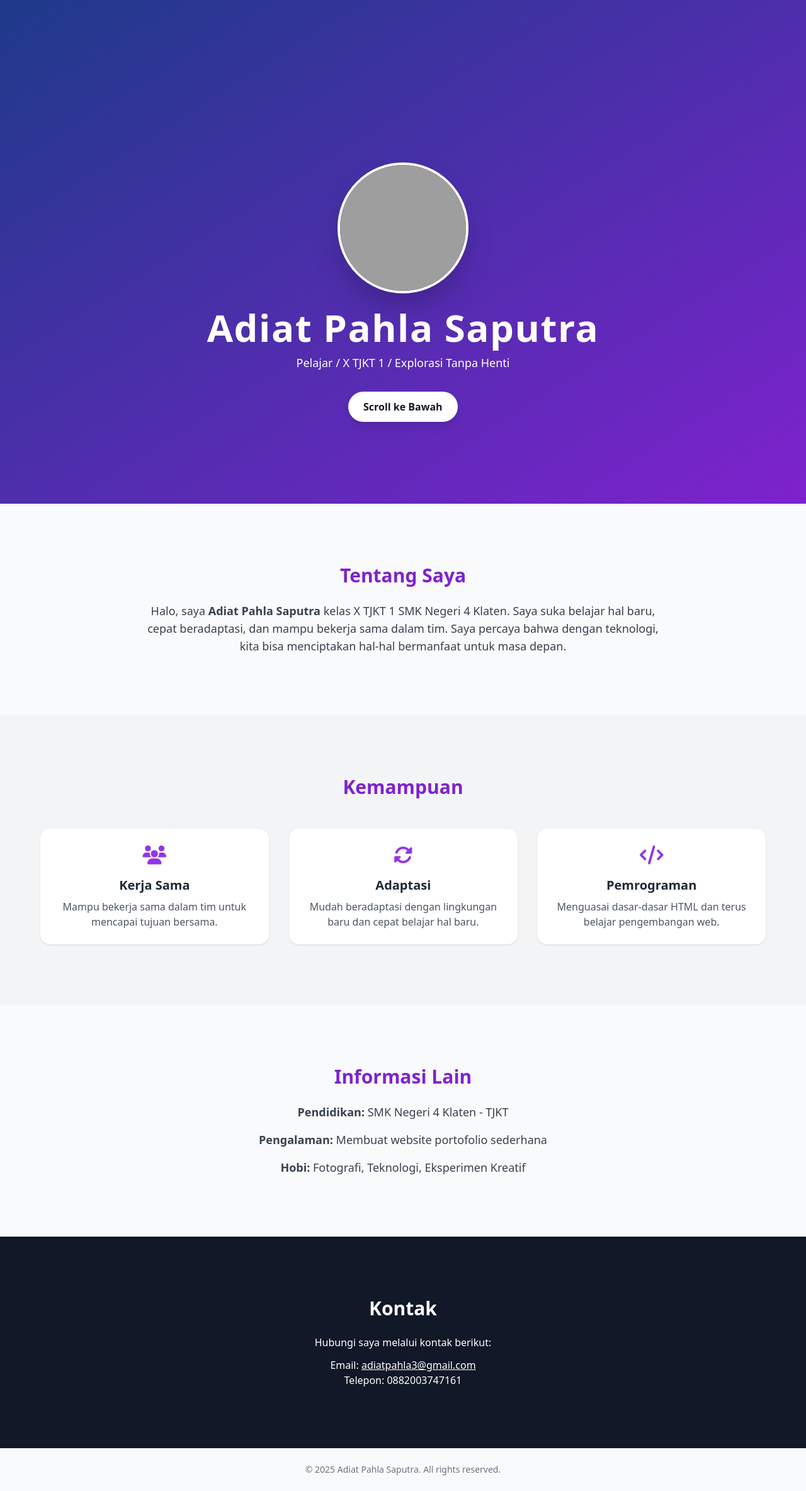
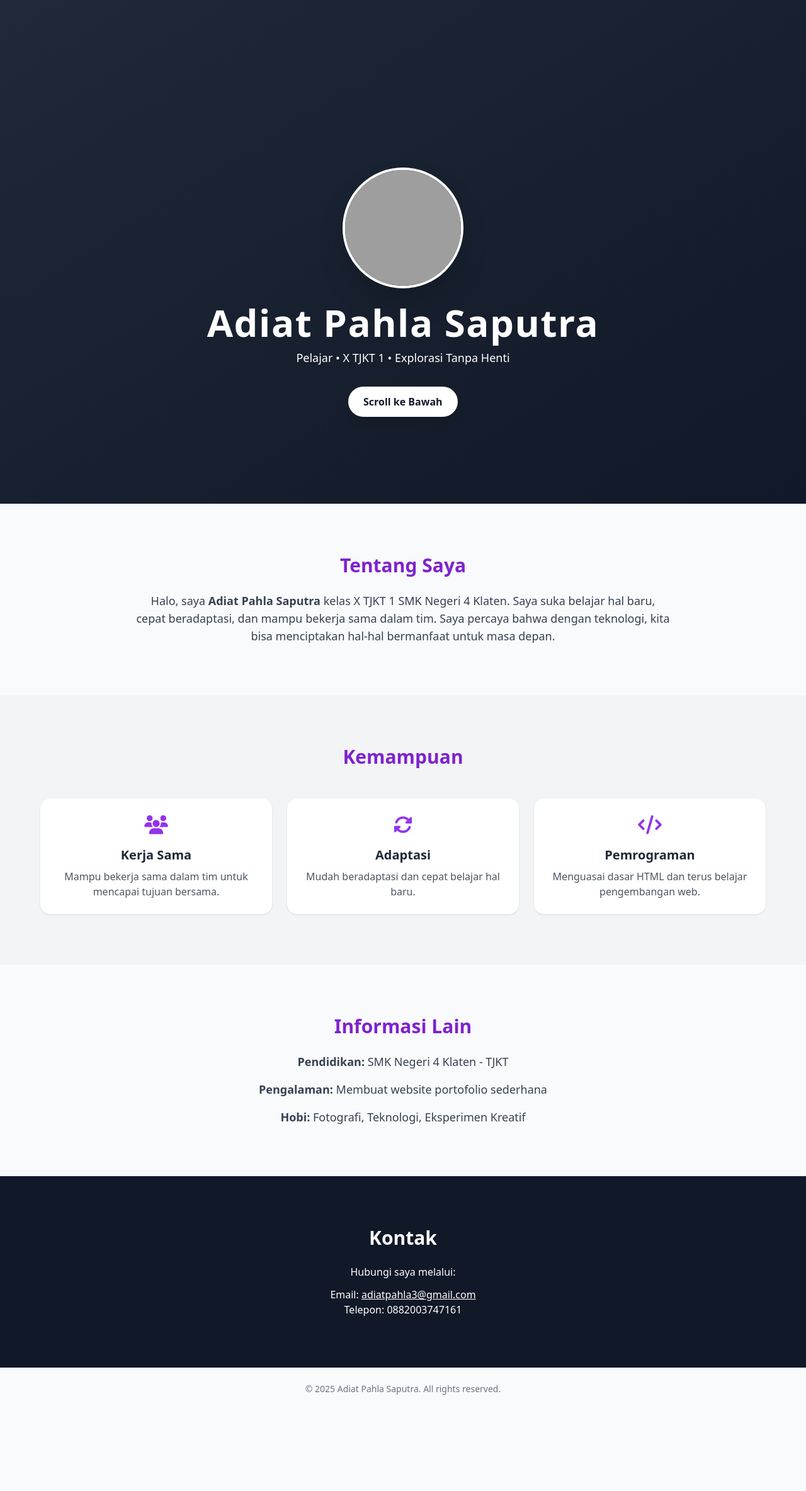
Before and after one commit to adiat686/AdiatTzy, a plain HTML site: page index.html in a window 1280 px wide. Shown: the whole page at 63% size. After the commit the page ends 2240 px from the top, so only its background shows below. Drawn offline with nearby package versions, Linux system fonts and the light colour scheme; grey boxes are pictures that could not be loaded.

Commit message:
Update index.html

```diff
--- a/index.html
+++ b/index.html
@@ -1,10 +1,9 @@
-
 <!DOCTYPE html>
 <html lang="id" class="scroll-smooth">
 <head>
   <meta charset="UTF-8" />
   <meta name="viewport" content="width=device-width, initial-scale=1.0" />
-  <meta name="theme-color" content="#4f46e5" />
+  <meta name="theme-color" content="#000000" />
   <title>Portofolio Adiat</title>
   <link rel="icon" href="favicon.png" type="image/png" />
   <link rel="stylesheet" href="https://cdnjs.cloudflare.com/ajax/libs/font-awesome/6.4.0/css/all.min.css">
@@ -33,16 +32,12 @@
         <a href="#kontak" class="hover:text-purple-500">Kontak</a>
       </div>
 
-      <!-- Tombol sosial + menu hamburger -->
-      <div class="flex items-center space-x-4">
-        <!-- Media Sosial -->
-        <div class="hidden sm:flex space-x-3 text-lg">
-          <a href="https://github.com/adiat686" target="_blank" class="hover:text-gray-800 dark:hover:text-white"><i class="fab fa-github"></i></a>
-          <a href="https://www.instagram.com/adiatpahlasaputra?igsh=MXhrc2E4eDV5d2Zudw==" target="_blank" class="hover:text-pink-500"><i class="fab fa-instagram"></i></a>
-          <a href="https://www.youtube.com/@adiatpahla2097" target="_blank" class="hover:text-red-500"><i class="fab fa-youtube"></i></a>
-          <a href="https://www.tiktok.com/@orangbiasa0714?_t=ZS-90Jy81pj4Hn&_r=1" target="_blank" class="hover:text-gray-700"><i class="fab fa-tiktok"></i></a>
-        </div>
-
+      <!-- Sosial Media -->
+      <div class="flex items-center space-x-4 text-gray-700 dark:text-gray-200">
+        <a href="https://github.com/adiat686" target="_blank"><i class="fab fa-github text-lg hover:text-purple-500"></i></a>
+        <a href="https://www.youtube.com/@adiatpahla2097" target="_blank"><i class="fab fa-youtube text-lg hover:text-red-600"></i></a>
+        <a href="https://www.tiktok.com/@orangbiasa0714" target="_blank"><i class="fab fa-tiktok text-lg hover:text-gray-900 dark:hover:text-white"></i></a>
+        <a href="https://www.instagram.com/adiatpahlasaputra" target="_blank"><i class="fab fa-instagram text-lg hover:text-pink-600"></i></a>
         <button id="menu-btn" class="md:hidden text-2xl text-purple-700 dark:text-purple-300 focus:outline-none">
           <i class="fas fa-bars"></i>
         </button>
@@ -58,20 +53,20 @@
     </div>
   </nav>
 
-  <!-- Hero Section -->
-  <section class="min-h-screen flex flex-col items-center justify-center bg-gradient-to-br from-blue-900 to-purple-700 text-white text-center px-6 pt-28 md:pt-32">
-    <img src="Adiat.jpg" alt="Foto Saya" class="w-32 h-32 sm:w-40 sm:h-40 md:w-52 md:h-52 object-cover rounded-full shadow-2xl mb-6 border-4 border-white" data-aos="fade-down">
-    <h1 class="text-3xl sm:text-4xl md:text-6xl font-extrabold tracking-wide" data-aos="fade-up">Adiat Pahla Saputra</h1>
-    <p class="text-base sm:text-lg mt-3 opacity-90" data-aos="fade-up" data-aos-delay="200">Pelajar / X TJKT 1 / Explorasi Tanpa Henti</p>
+  <!-- Hero -->
+  <section class="min-h-screen flex flex-col items-center justify-center bg-gradient-to-br from-gray-800 to-gray-900 text-white text-center px-6 pt-28 md:pt-32">
+    <img src="Adiat.jpg" alt="Foto Saya" class="w-36 h-36 md:w-48 md:h-48 object-cover rounded-full shadow-2xl mb-6 border-4 border-white" data-aos="fade-down">
+    <h1 class="text-4xl md:text-6xl font-extrabold tracking-wide" data-aos="fade-up">Adiat Pahla Saputra</h1>
+    <p class="text-base md:text-lg mt-3 opacity-90" data-aos="fade-up" data-aos-delay="200">Pelajar • X TJKT 1 • Explorasi Tanpa Henti</p>
     <a href="#tentang" class="mt-8 px-6 py-3 bg-white text-gray-900 font-semibold rounded-full shadow-lg hover:bg-gray-200 transition" data-aos="zoom-in" data-aos-delay="400">
       Scroll ke Bawah
     </a>
   </section>
 
-  <!-- Tentang Saya -->
-  <section id="tentang" class="max-w-4xl mx-auto py-20 md:py-24 px-6 md:px-8">
-    <h2 class="text-3xl font-bold mb-6 text-center text-purple-700 dark:text-purple-400" data-aos="fade-up">Tentang Saya</h2>
-    <p class="leading-relaxed text-gray-700 dark:text-gray-300 text-center text-base sm:text-lg" data-aos="fade-up" data-aos-delay="200">
+  <!-- Tentang -->
+  <section id="tentang" class="max-w-4xl mx-auto py-20 px-6">
+    <h2 class="text-3xl font-bold mb-6 text-center text-purple-700 dark:text-purple-400">Tentang Saya</h2>
+    <p class="text-gray-700 dark:text-gray-300 text-center text-lg">
       Halo, saya <strong>Adiat Pahla Saputra</strong> kelas X TJKT 1 SMK Negeri 4 Klaten.
       Saya suka belajar hal baru, cepat beradaptasi, dan mampu bekerja sama dalam tim.
       Saya percaya bahwa dengan teknologi, kita bisa menciptakan hal-hal bermanfaat untuk masa depan.
@@ -79,33 +74,33 @@
   </section>
 
   <!-- Kemampuan -->
-  <section id="skills" class="bg-gray-100 dark:bg-gray-800 py-20 md:py-24 px-6 md:px-8">
+  <section id="skills" class="bg-gray-100 dark:bg-gray-800 py-20 px-6">
     <div class="max-w-6xl mx-auto">
-      <h2 class="text-3xl font-bold mb-12 text-center text-purple-700 dark:text-purple-400" data-aos="fade-up">Kemampuan</h2>
-      <div class="grid grid-cols-1 sm:grid-cols-2 md:grid-cols-3 gap-6 md:gap-8">
-        <div class="p-6 bg-white dark:bg-gray-900 rounded-2xl shadow hover:shadow-xl transition transform hover:-translate-y-1 text-center" data-aos="fade-up" data-aos-delay="100">
+      <h2 class="text-3xl font-bold mb-12 text-center text-purple-700 dark:text-purple-400">Kemampuan</h2>
+      <div class="grid grid-cols-1 sm:grid-cols-2 md:grid-cols-3 gap-6">
+        <div class="p-6 bg-white dark:bg-gray-900 rounded-2xl shadow hover:shadow-xl text-center" data-aos="fade-up">
           <i class="fas fa-users text-purple-600 dark:text-purple-400 mb-4 text-3xl"></i>
           <h3 class="font-semibold text-xl mb-2">Kerja Sama</h3>
-          <p class="text-gray-600 dark:text-gray-300 text-sm md:text-base">Mampu bekerja sama dalam tim untuk mencapai tujuan bersama.</p>
+          <p class="text-gray-600 dark:text-gray-300">Mampu bekerja sama dalam tim untuk mencapai tujuan bersama.</p>
         </div>
-        <div class="p-6 bg-white dark:bg-gray-900 rounded-2xl shadow hover:shadow-xl transition transform hover:-translate-y-1 text-center" data-aos="fade-up" data-aos-delay="200">
+        <div class="p-6 bg-white dark:bg-gray-900 rounded-2xl shadow hover:shadow-xl text-center" data-aos="fade-up" data-aos-delay="100">
           <i class="fas fa-sync-alt text-purple-600 dark:text-purple-400 mb-4 text-3xl"></i>
           <h3 class="font-semibold text-xl mb-2">Adaptasi</h3>
-          <p class="text-gray-600 dark:text-gray-300 text-sm md:text-base">Mudah beradaptasi dengan lingkungan baru dan cepat belajar hal baru.</p>
+          <p class="text-gray-600 dark:text-gray-300">Mudah beradaptasi dan cepat belajar hal baru.</p>
         </div>
-        <div class="p-6 bg-white dark:bg-gray-900 rounded-2xl shadow hover:shadow-xl transition transform hover:-translate-y-1 text-center" data-aos="fade-up" data-aos-delay="300">
+        <div class="p-6 bg-white dark:bg-gray-900 rounded-2xl shadow hover:shadow-xl text-center" data-aos="fade-up" data-aos-delay="200">
           <i class="fas fa-code text-purple-600 dark:text-purple-400 mb-4 text-3xl"></i>
           <h3 class="font-semibold text-xl mb-2">Pemrograman</h3>
-          <p class="text-gray-600 dark:text-gray-300 text-sm md:text-base">Menguasai dasar-dasar HTML dan terus belajar pengembangan web.</p>
+          <p class="text-gray-600 dark:text-gray-300">Menguasai dasar HTML dan terus belajar pengembangan web.</p>
         </div>
       </div>
     </div>
   </section>
 
-  <!-- Informasi Lain -->
-  <section id="info" class="max-w-4xl mx-auto py-20 md:py-24 px-6 md:px-8">
-    <h2 class="text-3xl font-bold mb-6 text-center text-purple-700 dark:text-purple-400" data-aos="fade-up">Informasi Lain</h2>
-    <ul class="space-y-4 text-gray-700 dark:text-gray-300 text-center text-base sm:text-lg" data-aos="fade-up" data-aos-delay="200">
+  <!-- Informasi -->
+  <section id="info" class="max-w-4xl mx-auto py-20 px-6">
+    <h2 class="text-3xl font-bold mb-6 text-center text-purple-700 dark:text-purple-400">Informasi Lain</h2>
+    <ul class="space-y-4 text-gray-700 dark:text-gray-300 text-center text-lg">
       <li><strong>Pendidikan:</strong> SMK Negeri 4 Klaten - TJKT</li>
       <li><strong>Pengalaman:</strong> Membuat website portofolio sederhana</li>
       <li><strong>Hobi:</strong> Fotografi, Teknologi, Eksperimen Kreatif</li>
@@ -113,40 +108,32 @@
   </section>
 
   <!-- Kontak -->
-  <section id="kontak" class="bg-gray-900 dark:bg-gray-950 text-white py-20 md:py-24 px-6 md:px-8">
+  <section id="kontak" class="bg-gray-900 dark:bg-gray-950 text-white py-20 px-6">
     <div class="max-w-4xl mx-auto text-center">
-      <h2 class="text-3xl font-bold mb-6" data-aos="fade-up">Kontak</h2>
-      <p class="mb-3 text-sm sm:text-base" data-aos="fade-up" data-aos-delay="100">Hubungi saya melalui kontak berikut:</p>
-      <p data-aos="fade-up" data-aos-delay="200" class="text-sm sm:text-base">Email: <a href="mailto:adiatpahla3@gmail.com" class="underline">adiatpahla3@gmail.com</a></p>
-      <p data-aos="fade-up" data-aos-delay="300" class="text-sm sm:text-base">Telepon: 0882003747161</p>
+      <h2 class="text-3xl font-bold mb-6">Kontak</h2>
+      <p class="mb-3">Hubungi saya melalui:</p>
+      <p>Email: <a href="mailto:adiatpahla3@gmail.com" class="underline">adiatpahla3@gmail.com</a></p>
+      <p>Telepon: 0882003747161</p>
     </div>
   </section>
 
-  <!-- Footer -->
-  <footer class="py-6 text-center text-gray-500 dark:text-gray-400 text-xs sm:text-sm">
+  <footer class="py-6 text-center text-gray-500 dark:text-gray-400 text-sm">
     © 2025 Adiat Pahla Saputra. All rights reserved.
   </footer>
 
-  <!-- Script -->
   <script src="https://unpkg.com/aos@2.3.1/dist/aos.js"></script>
   <script>
     AOS.init();
-
-    // Navbar hide on scroll
     let prevScroll = window.pageYOffset;
-    window.onscroll = function () {
+    window.onscroll = function() {
       const navbar = document.getElementById("navbar");
       const currentScroll = window.pageYOffset;
       navbar.style.top = prevScroll > currentScroll ? "0" : "-80px";
       prevScroll = currentScroll;
     };
-
-    // Menu toggle
-    const menuBtn = document.getElementById("menu-btn");
-    const menu = document.getElementById("menu");
-    menuBtn.addEventListener("click", () => {
-      menu.classList.toggle("hidden");
+    document.getElementById("menu-btn").addEventListener("click", () => {
+      document.getElementById("menu").classList.toggle("hidden");
     });
   </script>
 </body>
-  </html>
+</html>
```
